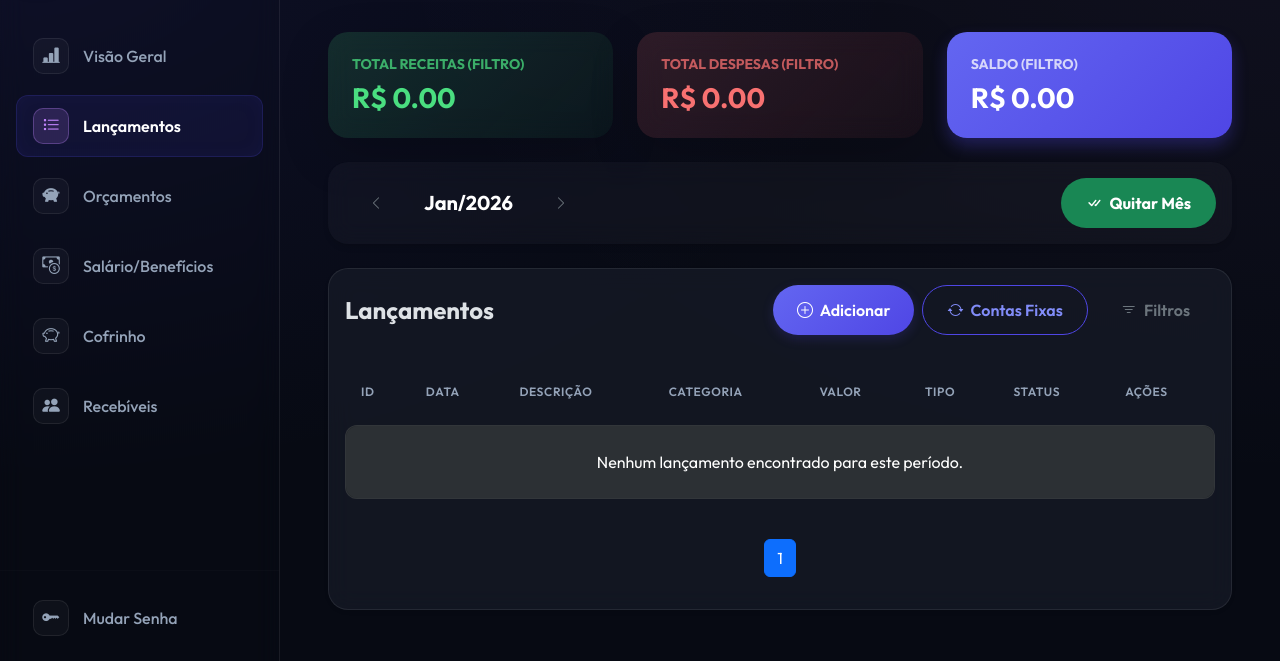
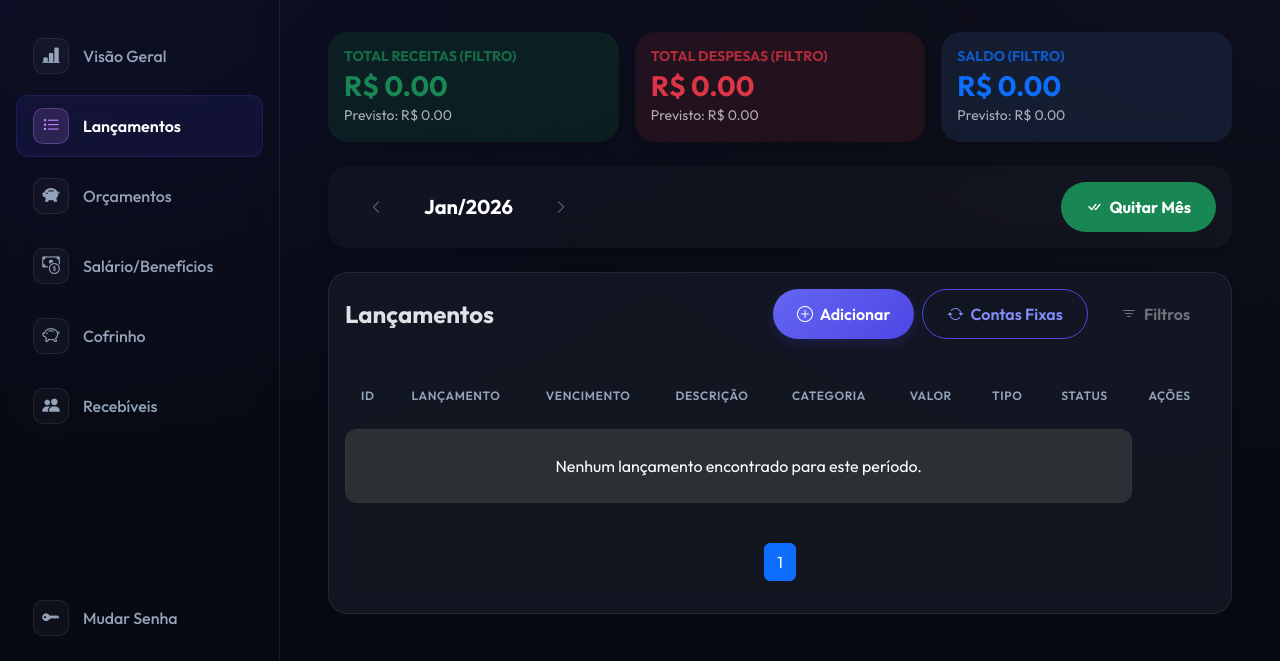
Before and after one commit to funesa/finance-manager, a Flask app: page / in a window 1280 px wide. Shown: the part 81-742 px from the top of the page. Run offline with Flask 3, Linux system fonts and the light colour scheme; the visitor is signed in with stand-in values (Sample User, id 1); data that the repository does not hold is empty; some libraries are stand-ins or nearby versions.

Commit message:
Fix: financial summaries, fixed account badges, created_at column and receivables total

```diff
--- a/database.py
+++ b/database.py
@@ -57,7 +57,7 @@
             );
         """)
 
-        # Tabela de Transações (MODIFICADO: Adicionado user_id e status)
+        # Tabela de Transações (MODIFICADO: Adicionado user_id, status e created_at)
         cur.execute("""
             CREATE TABLE IF NOT EXISTS transactions (
                 id INTEGER PRIMARY KEY AUTOINCREMENT,
@@ -70,6 +70,7 @@
                 user_id INTEGER NOT NULL,
                 status TEXT NOT NULL DEFAULT 'paid', -- 'paid' ou 'pendente'
                 recurring_id INTEGER,
+                created_at TEXT DEFAULT CURRENT_TIMESTAMP,
                 FOREIGN KEY (user_id) REFERENCES users (id),
                 FOREIGN KEY (category_id) REFERENCES categories (id),
                 FOREIGN KEY (recurring_id) REFERENCES recurring_expenses (id)
@@ -169,13 +170,17 @@
         except sqlite3.OperationalError:
             pass
 
-        # Migração Transações: status e recurring_id
+        # Migração Transações: status, recurring_id, created_at
         try:
             cur.execute("ALTER TABLE transactions ADD COLUMN status TEXT NOT NULL DEFAULT 'paid'")
         except sqlite3.OperationalError:
             pass
         try:
-            cur.execute("ALTER TABLE transactions ADD COLUMN recurring_id INTEGER REFERENCES recurring_expenses(id)")
+            cur.execute("ALTER TABLE transactions ADD COLUMN recurring_id INTEGER")
+        except sqlite3.OperationalError:
+            pass
+        try:
+            cur.execute("ALTER TABLE transactions ADD COLUMN created_at TEXT DEFAULT CURRENT_TIMESTAMP")
         except sqlite3.OperationalError:
             pass
         # --- FIM DA CORREÇÃO (MIGRAÇÃO) ---
@@ -253,7 +258,12 @@
 # --- Funções de Transações (MODIFICADO: Requer user_id) ---
 def fetch_transactions(user_id, filter_category=None, date_from=None, date_to=None, search=None, limit=None, offset=None, status=None):
     """Busca transações de um usuário com filtros, pesquisa e paginação."""
-    q = "SELECT t.id, t.date, t.description, c.name as category, t.amount, t.type, t.note, t.status FROM transactions t LEFT JOIN categories c ON t.category_id = c.id WHERE t.user_id = ?"
+    q = """
+        SELECT t.id, t.date, t.description, c.name as category, t.amount, t.type, t.note, t.status, t.recurring_id, t.created_at
+        FROM transactions t
+        LEFT JOIN categories c ON t.category_id = c.id
+        WHERE t.user_id = ?
+    """
     params = [user_id]
 
     if status:
@@ -338,8 +348,8 @@
 # --- Funções de Resumo e Utilitários (MODIFICADO: Requer user_id) ---
 
 def calculate_filtered_summary(user_id, filter_category=None, date_from=None, date_to=None, search=None):
-    """Calcula o resumo (receita, despesa, saldo) de um usuário com base nos filtros (apenas PAGOS)."""
-    base_q = "SELECT SUM(t.amount) FROM transactions t LEFT JOIN categories c ON t.category_id = c.id WHERE t.user_id = ? AND t.status = 'paid'"
+    """Calcula o resumo (receita, despesa, saldo) de um usuário com base nos filtros (Pagos vs Previstos)."""
+    base_q = "SELECT SUM(t.amount) FROM transactions t LEFT JOIN categories c ON t.category_id = c.id WHERE t.user_id = ?"
     params = [user_id]
 
     if filter_category:
@@ -355,21 +365,41 @@
         base_q += " AND (t.description LIKE ? OR c.name LIKE ? OR t.note LIKE ?)"
         params.extend([f"%{search}%", f"%{search}%", f"%{search}%"])
 
-    q_income = base_q + " AND t.type = 'income'"
-    q_expense = base_q + " AND t.type = 'expense'"
+    # Consultas para PAGO
+    q_paid_inc = base_q + " AND t.status = 'paid' AND t.type = 'income'"
+    q_paid_exp = base_q + " AND t.status = 'paid' AND t.type = 'expense'"
+
+    # Consultas para TOTAL (Pago + Pendente)
+    q_total_inc = base_q + " AND t.type = 'income'"
+    q_total_exp = base_q + " AND t.type = 'expense'"
 
     with get_conn() as conn:
         cur = conn.cursor()
-        cur.execute(q_income, params)
-        income = cur.fetchone()[0] or 0.0
-        cur.execute(q_expense, params)
-        expense = cur.fetchone()[0] or 0.0
 
-    return income, expense, income - expense
+        # Pagos
+        cur.execute(q_paid_inc, params)
+        paid_income = cur.fetchone()[0] or 0.0
+        cur.execute(q_paid_exp, params)
+        paid_expense = cur.fetchone()[0] or 0.0
+
+        # Totais (Previstos)
+        cur.execute(q_total_inc, params)
+        total_income = cur.fetchone()[0] or 0.0
+        cur.execute(q_total_exp, params)
+        total_expense = cur.fetchone()[0] or 0.0
+
+    return {
+        "paid_income": paid_income,
+        "paid_expense": paid_expense,
+        "paid_bal": paid_income - paid_expense,
+        "total_income": total_income,
+        "total_expense": total_expense,
+        "total_bal": total_income - total_expense
+    }
 
 def to_df(rows):
     """Converte as linhas do banco de dados em um DataFrame Pandas."""
-    columns = ["id", "date", "description", "category", "amount", "type", "note", "status"]
+    columns = ["id", "date", "description", "category", "amount", "type", "note", "status", "recurring_id", "created_at"]
     df = pd.DataFrame(rows, columns=columns)
     if not df.empty:
         df["amount"] = pd.to_numeric(df["amount"], errors="coerce").fillna(0.0)
--- a/routes/transactions.py
+++ b/routes/transactions.py
@@ -68,7 +68,7 @@
     rows = db.fetch_transactions(**filter_args, limit=per_page, offset=offset)
     df = db.to_df(rows)
 
-    income, expense, bal = db.calculate_filtered_summary(**filter_args)
+    summary = db.calculate_filtered_summary(**filter_args)
 
     # Se estivermos vendo o mês atual (por padrão), incluímos salário no balanço se desejar
     # (Opcional, mas mantendo a lógica original onde possível)
@@ -78,9 +78,12 @@
 
     return render_template("index.html",
                            rows=df.to_dict(orient="records"),
-                           income=income,
-                           expense=expense,
-                           bal=bal,
+                           income=summary['paid_income'],
+                           expense=summary['paid_expense'],
+                           bal=summary['paid_bal'],
+                           total_income=summary['total_income'],
+                           total_expense=summary['total_expense'],
+                           total_bal=summary['total_bal'],
                            categories=categories,
                            recurring_rules=recurring_rules,
                            page=page,
--- a/templates/index.html
+++ b/templates/index.html
@@ -2,29 +2,27 @@
 {% set active_page = "transactions" %}
 
 {% block content %}
-<div class="row mb-4 g-4">
+<div class="row g-3 mb-4">
   <div class="col-md-4">
-    <div class="card text-bg-success border-0 shadow-lg">
-      <div class="card-body p-4">
-        <h6 class="text-uppercase small fw-bold opacity-75 mb-2">Total Receitas (Filtro)</h6>
-        <h3 class="mb-0 fw-bold"><span class="currency-value">R$ {{ '%.2f'|format(income) }}</span></h3>
-      </div>
+    <div class="dashboard-card p-3 border-0 shadow-sm" style="background: rgba(34, 197, 94, 0.1);">
+      <h6 class="text-uppercase small fw-bold text-success opacity-75 mb-1">Total Receitas (Filtro)</h6>
+      <h3 class="fw-bold text-success mb-0">R$ {{ '%.2f'|format(income) }}</h3>
+      <small class="text-muted">Previsto: R$ {{ '%.2f'|format(total_income) }}</small>
     </div>
   </div>
   <div class="col-md-4">
-    <div class="card text-bg-danger border-0 shadow-lg">
-      <div class="card-body p-4">
-        <h6 class="text-uppercase small fw-bold opacity-75 mb-2">Total Despesas (Filtro)</h6>
-        <h3 class="mb-0 fw-bold"><span class="currency-value">R$ {{ '%.2f'|format(expense) }}</span></h3>
-      </div>
+    <div class="dashboard-card p-3 border-0 shadow-sm" style="background: rgba(239, 68, 68, 0.1);">
+      <h6 class="text-uppercase small fw-bold text-danger opacity-75 mb-1">Total Despesas (Filtro)</h6>
+      <h3 class="fw-bold text-danger mb-0">R$ {{ '%.2f'|format(expense) }}</h3>
+      <small class="text-muted">Previsto: R$ {{ '%.2f'|format(total_expense) }}</small>
     </div>
   </div>
   <div class="col-md-4">
-    <div class="card text-bg-primary border-0 shadow-lg">
-      <div class="card-body p-4">
-        <h6 class="text-uppercase small fw-bold opacity-75 mb-2">Saldo (Filtro)</h6>
-        <h3 class="mb-0 fw-bold"><span class="currency-value">R$ {{ '%.2f'|format(bal) }}</span></h3>
-      </div>
+    <div class="dashboard-card p-3 border-0 shadow-sm"
+      style="background: rgba({{ '96, 165, 250, 0.1' if bal >= 0 else '239, 68, 68, 0.1' }});">
+      <h6 class="text-uppercase small fw-bold text-primary opacity-75 mb-1">Saldo (Filtro)</h6>
+      <h3 class="fw-bold {{ 'text-primary' if bal >= 0 else 'text-danger' }} mb-0">R$ {{ '%.2f'|format(bal) }}</h3>
+      <small class="text-muted">Previsto: R$ {{ '%.2f'|format(total_bal) }}</small>
     </div>
   </div>
 </div>
@@ -117,7 +115,8 @@
         <thead>
           <tr>
             <th>ID</th>
-            <th>Data</th>
+            <th>Lançamento</th>
+            <th>Vencimento</th>
             <th>Descrição</th>
             <th>Categoria</th>
             <th>Valor</th>
@@ -130,9 +129,15 @@
           {% for r in rows %}
           <tr class="{{ 'opacity-75' if r.status == 'pendente' }}">
             <td data-label="ID">{{ r.id }}</td>
-            <td data-label="Data">{{ r.date }}</td>
+            <td data-label="Lançamento">
+              <small class="text-muted">{{ r.created_at[:10] if r.created_at else '--' }}</small>
+            </td>
+            <td data-label="Vencimento">{{ r.date }}</td>
             <td data-label="Descrição">
               {{ r.description }}
+              {% if r.recurring_id %}
+              <span class="badge rounded-pill bg-info text-dark ms-1" style="font-size: 0.65rem;">Fixa</span>
+              {% endif %}
               {% if r.status == 'pendente' %}
               <span class="badge rounded-pill bg-warning text-dark ms-1" style="font-size: 0.7rem;">Pendente</span>
               {% endif %}
```
Also changed, not shown: routes/receivables.py (+7 -1 lines), templates/receivables.html (+4 -3 lines), 1 other file.
